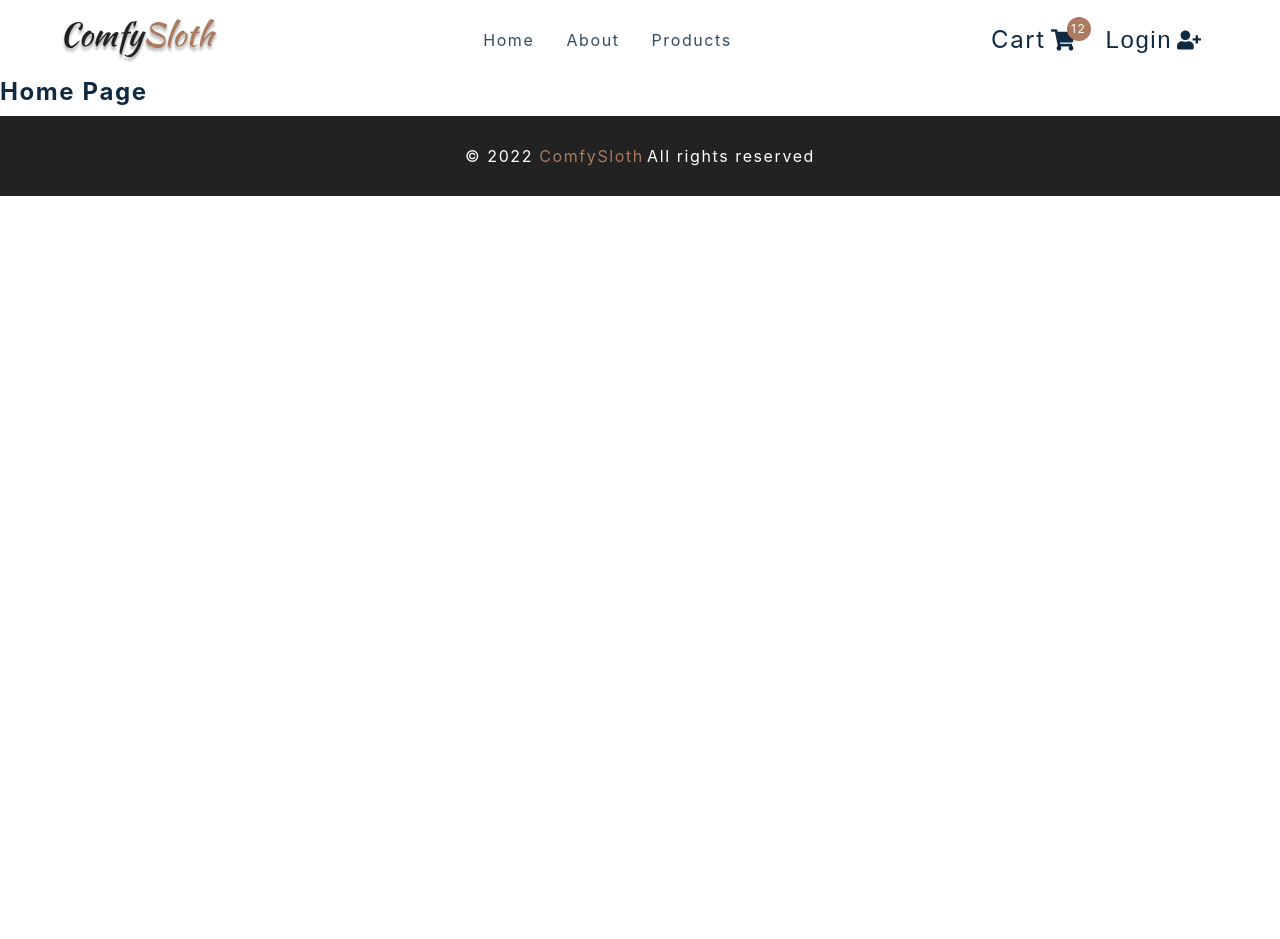
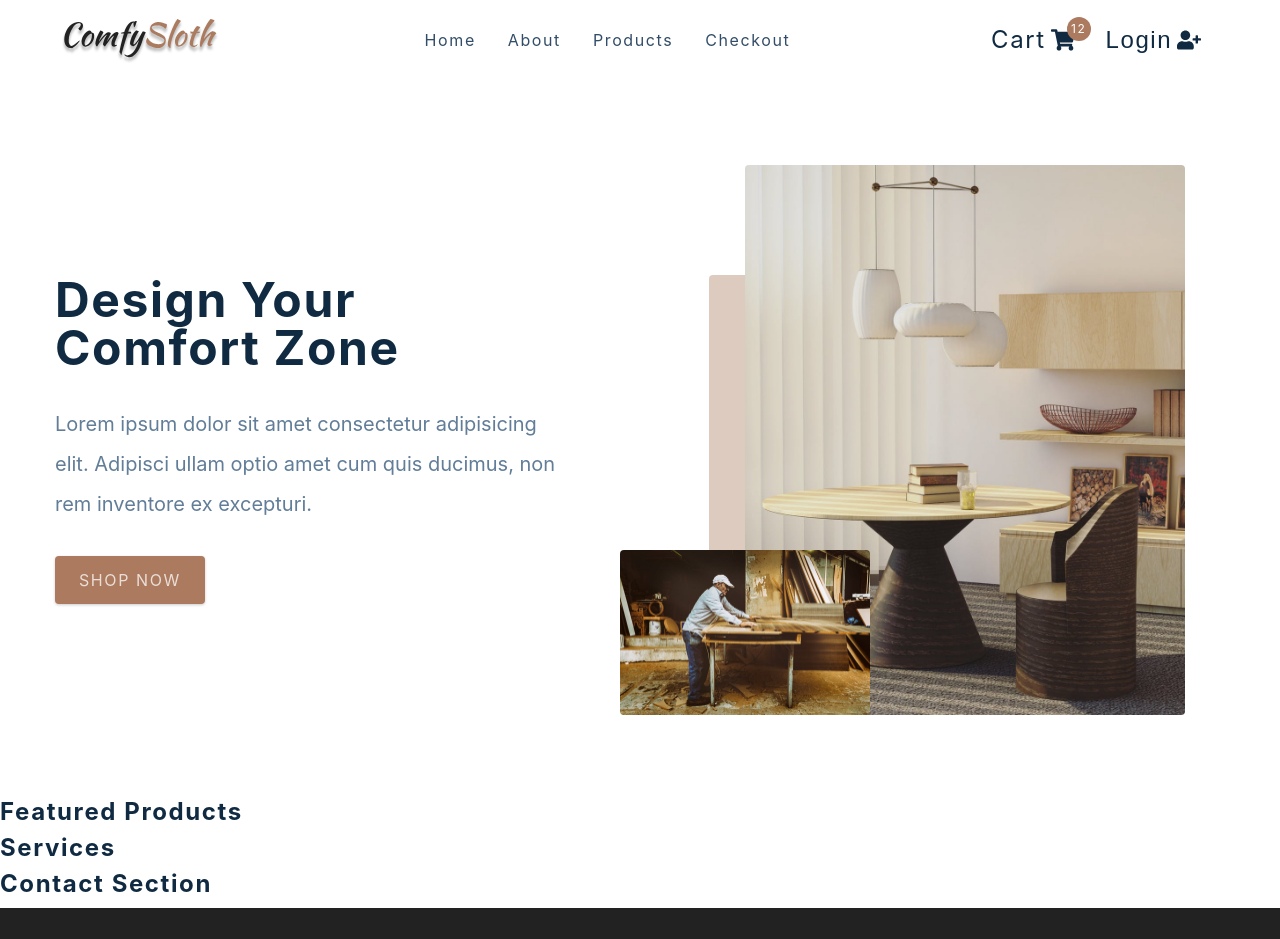
Before and after one commit to hopeVaughn/react-store, a React (Create React App) app: page / in a window 1280 px wide. Shown: the top 939 px of the page. Before the commit the page ends 800 px from the top, so only its background shows below. Built offline with nearby package versions, Linux system fonts and the light colour scheme.

Commit message:
add links and more navigation to about/home/hero. clean up link to checkout

```diff
--- a/src/components/Hero.js
+++ b/src/components/Hero.js
@@ -5,7 +5,24 @@ import heroBcg from '../assets/hero-bcg.jpeg'
 import heroBcg2 from '../assets/hero-bcg-2.jpeg'
 
 const Hero = () => {
-  return <h4>hero</h4>
+  return (
+    <Wrapper className='section-center'>
+      <article className="content">
+        <h1>
+          design your <br />
+          comfort zone
+        </h1>
+        <p>Lorem ipsum dolor sit amet consectetur adipisicing elit. Adipisci ullam optio amet cum quis ducimus, non rem inventore ex excepturi.</p>
+        <Link to='/products' className='btn hero-btn'>
+          shop now
+        </Link>
+      </article>
+      <article className="img-container">
+        <img src={heroBcg} alt="nice table" className='main-img' />
+        <img src={heroBcg2} alt="person working" className='accent-img' />
+      </article>
+    </Wrapper>
+  )
 }
 
 const Wrapper = styled.section`
--- a/src/components/Sidebar.js
+++ b/src/components/Sidebar.js
@@ -28,9 +28,9 @@ const Sidebar = () => {
               </li>
             )
           })}
-          <li>
+          {/* <li>
             <Link to='/checkout' onClick={closeSidebar}>checkout</Link>
-          </li>
+          </li> */}
         </ul>
         <CartButtons />
       </aside>
--- a/src/pages/AboutPage.js
+++ b/src/pages/AboutPage.js
@@ -14,7 +14,7 @@ const AboutPage = () => {
             <h2>Our Story</h2>
             <div className="underline"></div>
           </div>
-          <p>Lorem ipsum dolor sit amet consectetur adipisicing elit. Veniam et sequi labore omnis perspiciatis non ratione tempore voluptatum quibusdam incidunt voluptatem sapiente adipisci recusandae, illo quos laudantium beatae quas iste?</p>
+          <p>Lorem ipsum dolor sit amet consectetur adipisicing elit. Quaerat amet iste neque veritatis mollitia quibusdam non quae voluptatum perferendis, rerum corrupti cumque pariatur quia eligendi doloremque! Eligendi sequi tempora odio rerum officiis iure impedit veritatis. Ab, magnam consequatur eius distinctio nesciunt ipsam atque illo neque. Quod animi dolor praesentium esse?</p>
         </article>
 
       </Wrapper>
--- a/src/pages/HomePage.js
+++ b/src/pages/HomePage.js
@@ -1,7 +1,15 @@
 import React from 'react'
 import { FeaturedProducts, Hero, Services, Contact } from '../components'
 const HomePage = () => {
-  return <h4>home page</h4>
+  return (
+    <main>
+      <Hero />
+      <FeaturedProducts />
+      <Services />
+      <Contact />
+    </main>
+
+  )
 }
 
 export default HomePage
--- a/src/utils/constants.js
+++ b/src/utils/constants.js
@@ -15,6 +15,11 @@ export const links = [
     id: 3,
     text: 'products',
     url: '/products',
+  },
+  {
+    id: 4,
+    text: 'checkout',
+    url: '/checkout',
   },
 ]
 
```
